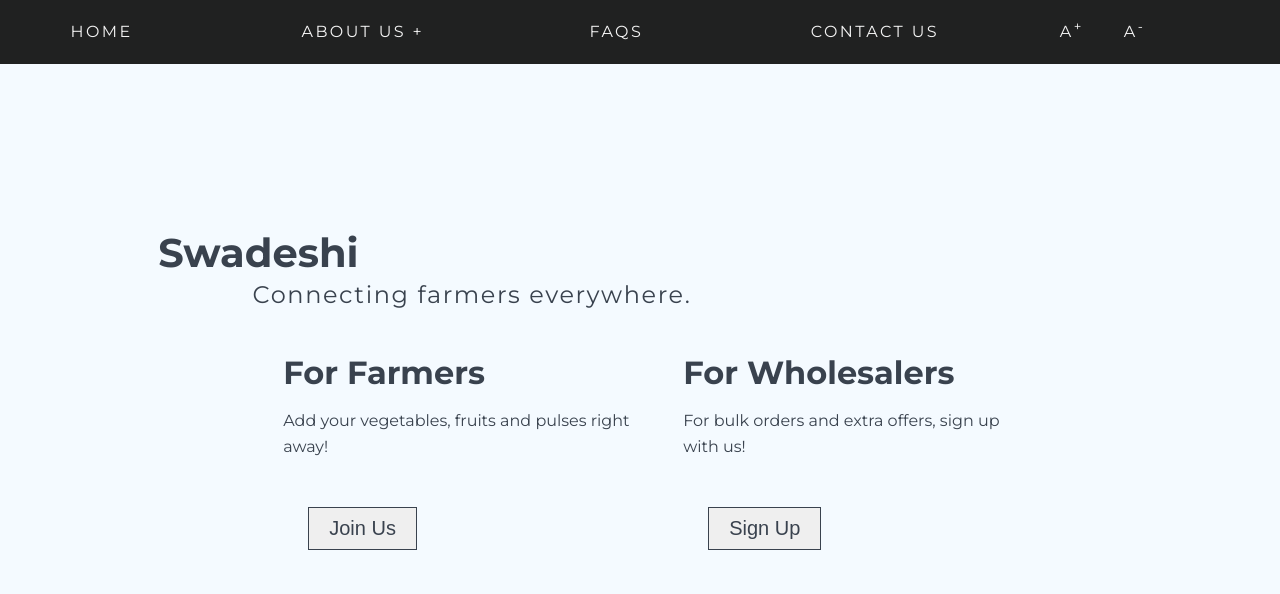
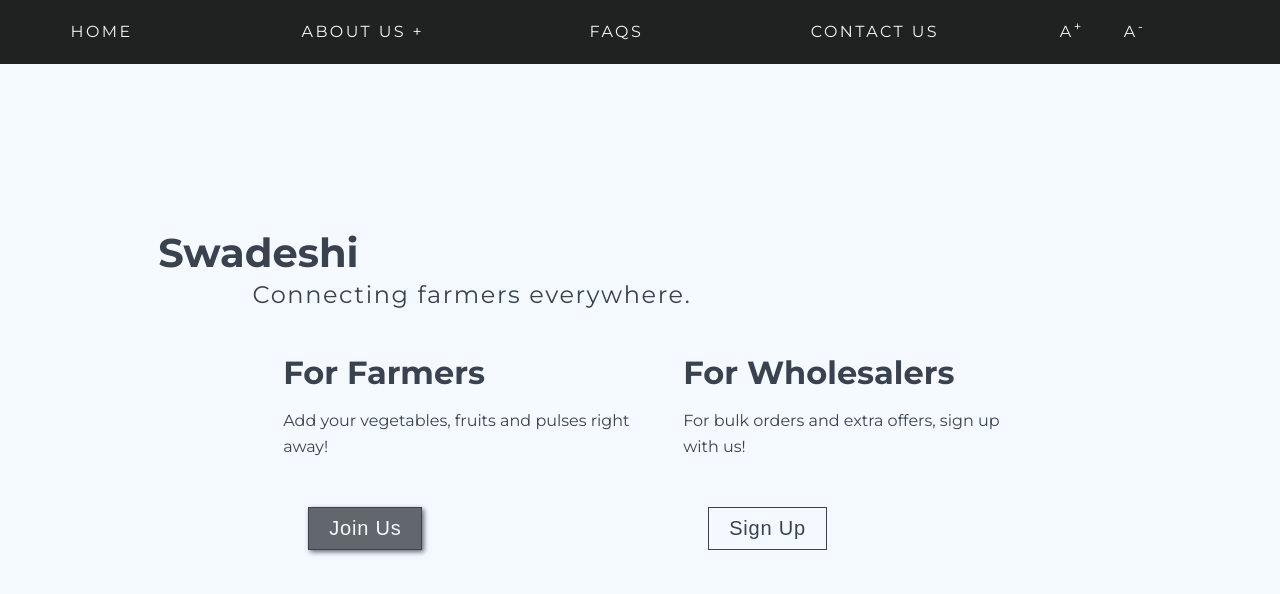
Before and after one commit to tusharnankani/Swadeshi, a plain HTML site: page HomePage/index.html in a window 1280 px wide. In both pictures the pointer is over the button "Join Us". Drawn offline with Linux system fonts and the light colour scheme.

Commit message:
Update Css

```diff
--- a/HomePage/css/main.css
+++ b/HomePage/css/main.css
@@ -155,6 +155,8 @@ body {
     padding: 9px 20px;
     font-size: 20px;
     margin: 25px;
+    background-color: #f4faff;
+    letter-spacing: 0.05rem;
 }
 
 .description button:active{
@@ -163,7 +165,10 @@ body {
 }
 
 .description button:hover{
-    color: #39424e;
+    color: #f4faff;
     cursor: pointer;
-    transition: all ease 0.5s;
+    transition: all ease 0.3s;
+    background-color: #62676e;
+    font-weight: lighter;
+    box-shadow: 2px 2px 5px #62676e;
 }
```
